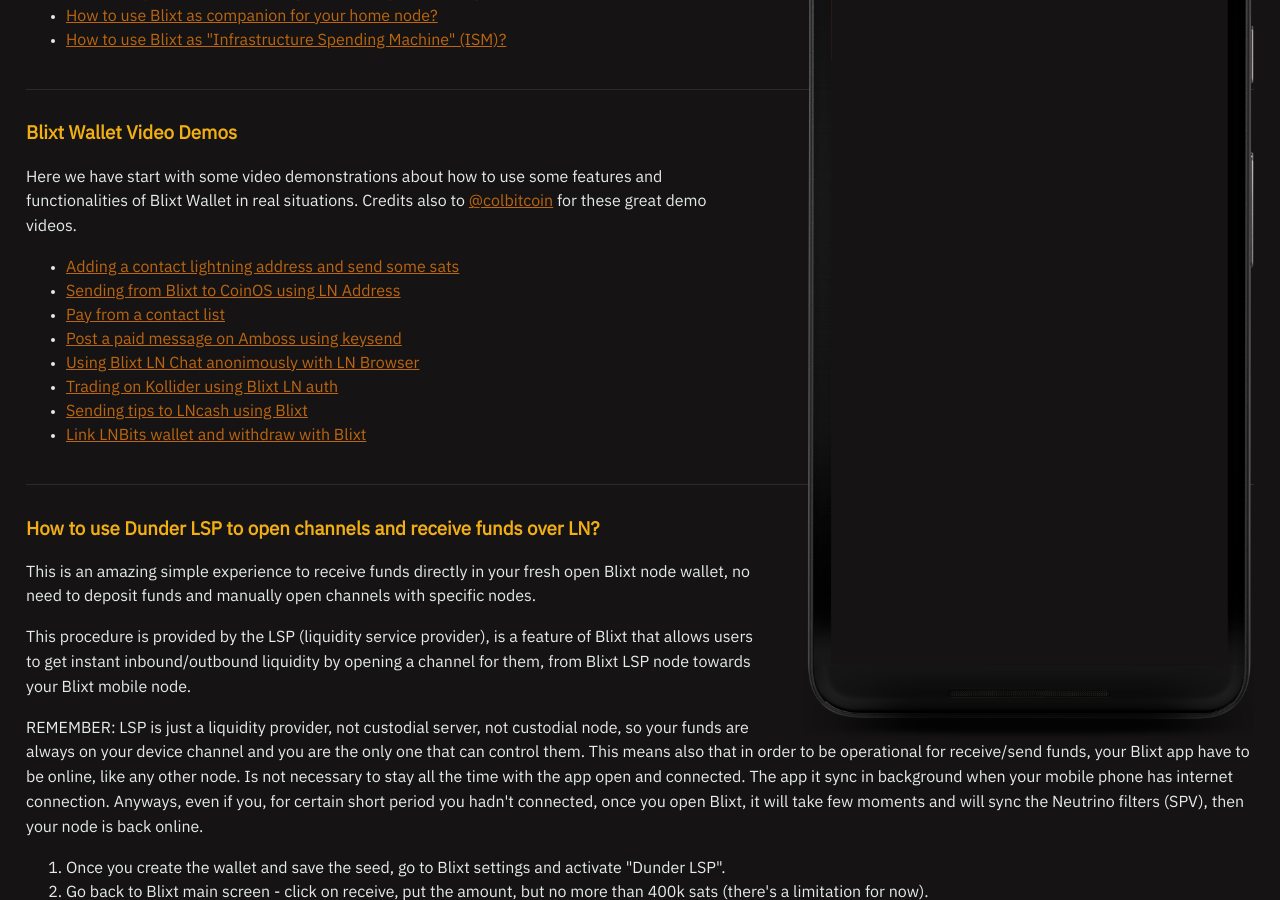
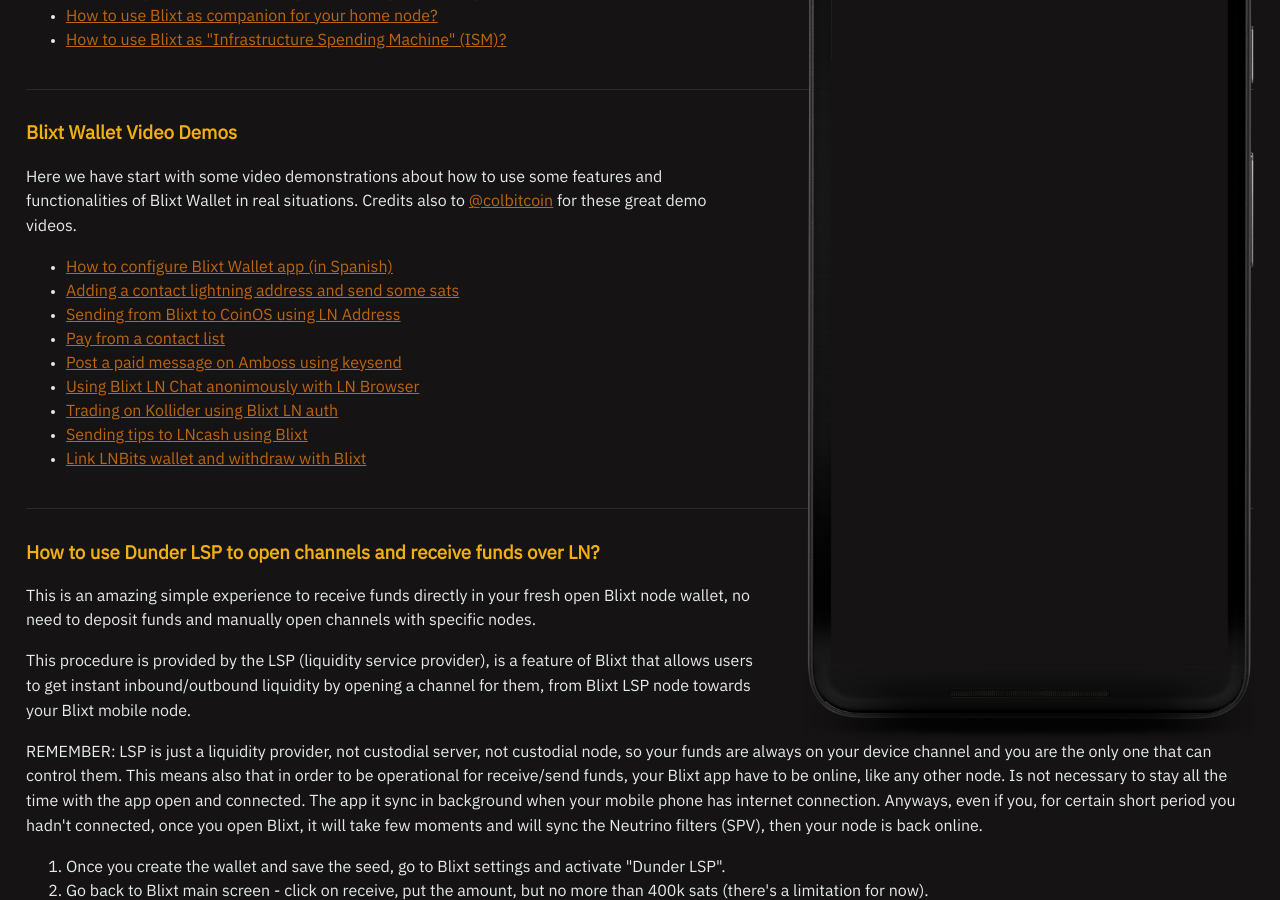
Before and after one commit to BlixtWallet/blixtwallet.github.io, a Jekyll site: the page built from guides.html, in a window 1280 px wide and 900 px high, scrolled down 450 px. Built offline with Jekyll 4.4.1, drawn with Linux system fonts in a browser that asks for light colours; a script that is not in the unit is left out.

Commit message:
Added a YT video demo
ColBitcoin YT video demo

```diff
--- a/guides.html
+++ b/guides.html
@@ -44,6 +44,7 @@
   <h3>Blixt Wallet Video Demos</h3>
     <p>Here we have start with some video demonstrations about how to use some features and functionalities of Blixt Wallet in real situations. Credits also to <a href="https://twitter.com/colbitcoin" target="_blank" rel="noopener noreferrer">@colbitcoin</a> for these great demo videos.</p>
     <ul>
+    <li><a href="https://www.youtube.com/watch?v=-vxgrZsblpI" target="_blank" rel="noopener noreferrer">How to configure Blixt Wallet app (in Spanish)</a></li>
     <li><a href="/assets/images/blixt-lnadr.mp4">Adding a contact lightning address and send some sats</a></li>
     <li><a href="/assets/images/blixt-coinos-lnadr.mp4">Sending from Blixt to CoinOS using LN Address</a></li>
     <li><a href="/assets/images/blixt-contact-list.mp4">Pay from a contact list</a></li>
```
